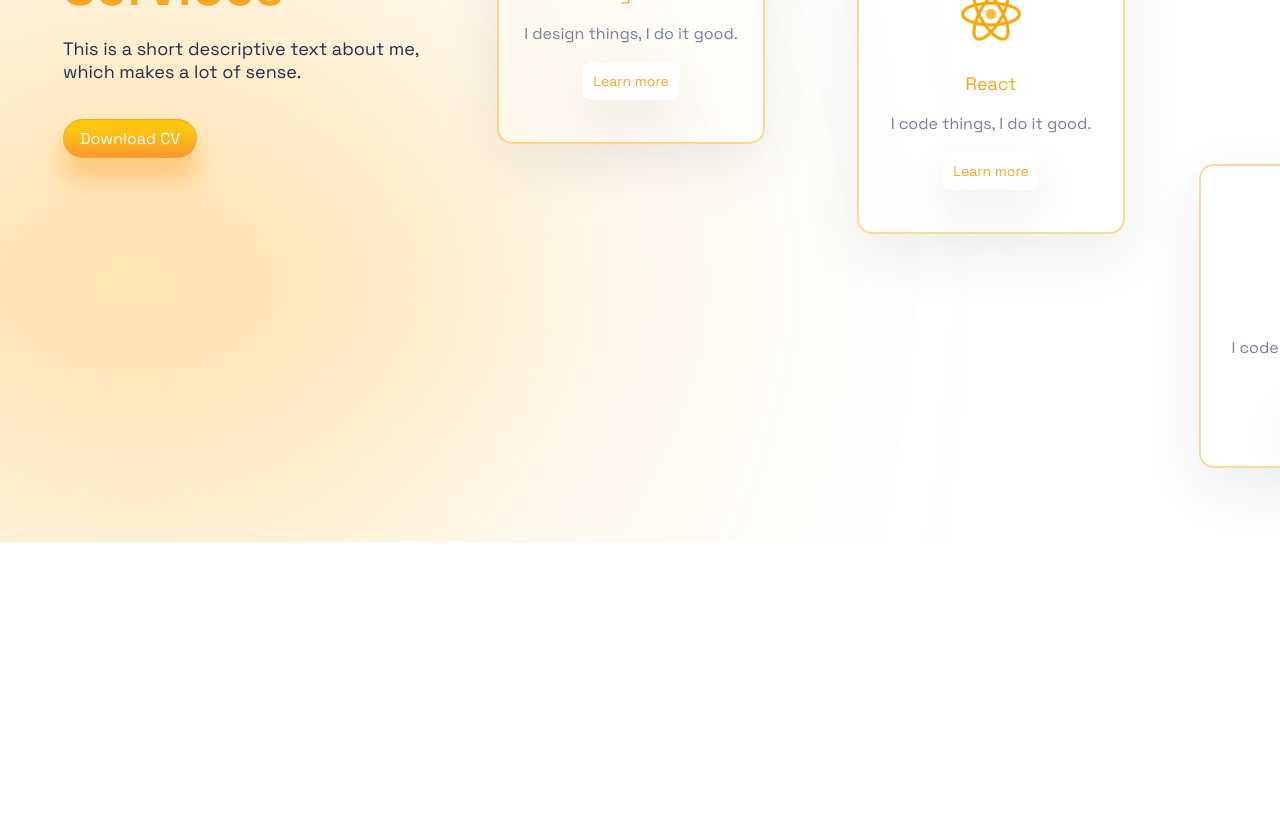
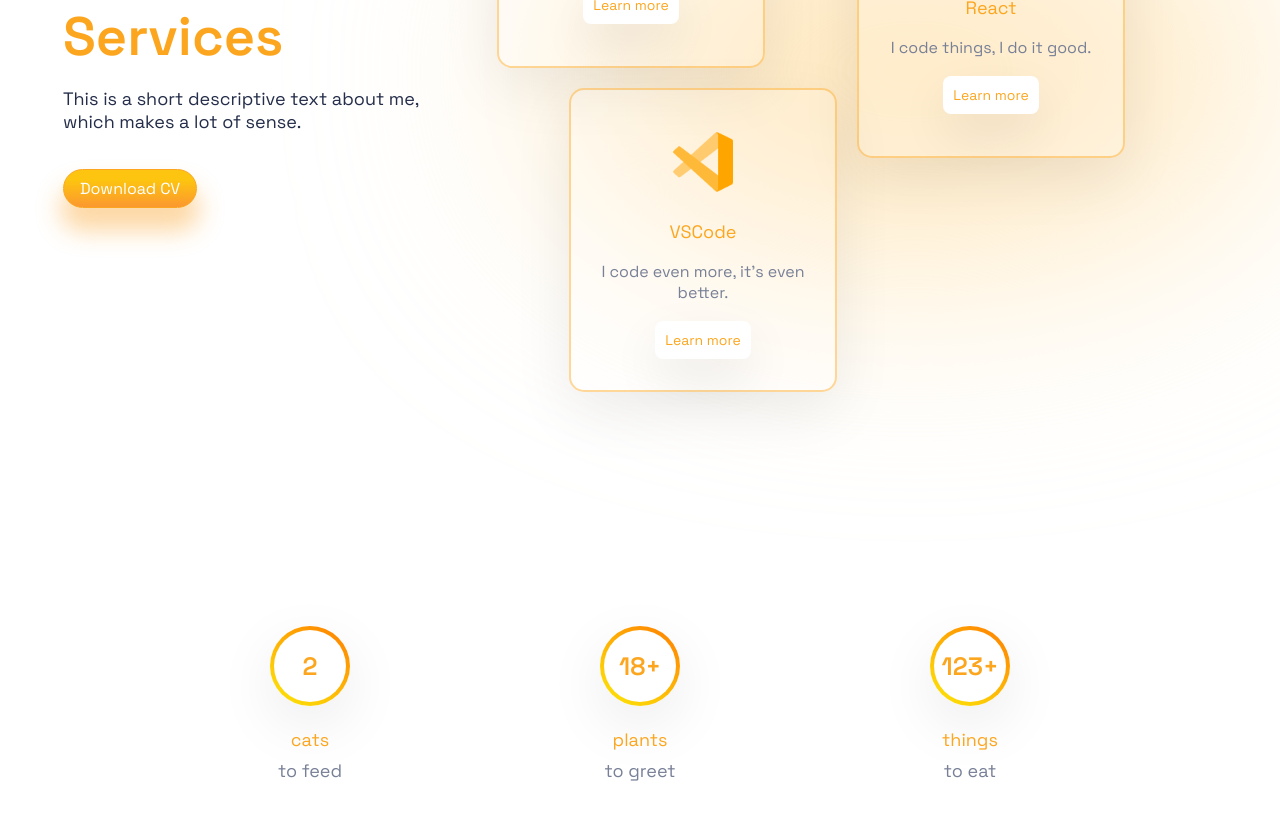
Before and after one commit to if-stella/Animated-Landing, a React (Create React App) app: page / in a window 1280 px wide. Shown: the part 1020-1840 px from the top of the page. Before the commit the page ends 1562 px from the top, so only its background shows below. Built offline with nearby package versions, Linux system fonts and the light colour scheme.

Commit message:
Services and experience section done.

```diff
--- a/src/App.js
+++ b/src/App.js
@@ -1,10 +1,9 @@
 import Navbar from "./components/Navbar/Navbar";
 import Intro from "./components/Intro/Intro";
 import Services from "./components/Services/Services";
+import Experience from "./components/Experience/Experience";
 
 import './App.css'
-
-
 
 function App() {
   return (
@@ -12,6 +11,7 @@ function App() {
       <Navbar />
       <Intro />
       <Services />
+      <Experience />
     </div>
   );
 }
--- a/src/components/Card/Card.css
+++ b/src/components/Card/Card.css
@@ -1,5 +1,5 @@
 .card {
-  background: rgba(255, 255, 255, 0.25);
+  background: rgba(255, 255, 255, 0.15);
   display:flex;
   flex-direction: column;
   box-shadow: var(--boxShadow);
@@ -37,3 +37,8 @@
   font-size: 14px;
   color: var(--orange);
 }
+
+.card:hover {
+  background: white;
+  border: 2px solid white;
+}
--- /dev/null
+++ b/src/components/Experience/Experience.css
@@ -0,0 +1,53 @@
+.experience {
+  display: flex;
+  justify-content: center;
+  align-items: center;
+  gap: 5rem;
+  height:75vh;
+}
+
+.achievement {
+  display:flex;
+  flex-direction: column;
+  text-align: center;
+  width: 30vh;
+  justify-content: center;
+  align-items:center;
+  gap:8px;
+}
+
+.achievement span:nth-of-type(2){
+  color: var(--gray);
+}
+
+.achievement span:nth-of-type(1){
+  color: var(--orange);
+}
+
+.circle {
+  background: rgb(255, 255, 255);
+  width:4rem;
+  height:4rem;
+  border-radius:100%;
+  display:flex;
+  align-items: center;
+  justify-content: center;
+  font-size: 1.4rem;
+  font-weight:bold;
+  position:relative;
+  margin-bottom: 1rem;
+  color: var(--orange);
+}
+
+.circle::before {
+  border-radius: 100%;
+  background-image: linear-gradient(36deg, rgba(253,232,7,1) 0%, rgba(253,200,7,1) 32%, rgba(255,130,0,1) 95%);
+  content:'';
+  top: -4px;
+  left: -4px;
+  right: -4px;
+  bottom: -4px;
+  z-index:-1;
+  box-shadow: var(--boxShadow);
+  position: absolute;
+}
--- /dev/null
+++ b/src/components/Experience/Experience.jsx
@@ -0,0 +1,26 @@
+import React from 'react'
+import './Experience.css'
+
+const Experience = () => {
+  return (
+    <div className="experience">
+      <div className="achievement">
+        <div className="circle">2</div>
+        <span>cats</span>
+        <span>to feed</span>
+      </div>
+      <div className="achievement">
+        <div className="circle">18+</div>
+        <span>plants</span>
+        <span>to greet</span>
+      </div>
+      <div className="achievement">
+        <div className="circle">123+</div>
+        <span>things</span>
+        <span>to eat</span>
+      </div>
+    </div>
+  )
+}
+
+export default Experience
--- a/src/components/Intro/Intro.css
+++ b/src/components/Intro/Intro.css
@@ -1,6 +1,6 @@
 .intro {
   display:flex;
-  height: 77vh;
+  height: 75vh;
   padding: 2rem 3.5rem;
 }
 
@@ -92,9 +92,9 @@
   width: 40rem;
   height: 24rem;
   border-radius: 50%;
-  background: #ffd484;
+  background: #ffe7b9;
   z-index: -1;
   top: 13%;
-  left: 10%;
+  left: -10%;
   filter: blur(125px);
 }
--- a/src/components/Intro/Intro.jsx
+++ b/src/components/Intro/Intro.jsx
@@ -33,6 +33,7 @@ const Intro = () => {
           </a>
         </div>
       </div>
+      <div className="i-blur">yuhu</div>
       <div className="i-right">
         <img src={Vector1} alt="Vector1"/>
         <img src={Vector2} alt="Vector2"/>
@@ -44,7 +45,6 @@ const Intro = () => {
         <div style={{top: '18rem', left: '0rem'}}>
           <Floatingdiv image={thumbup} txt1="Best" txt2="practice" />
         </div>
-        <div className="i-blur">yuhu</div>
       </div>
     </div>
   )
--- a/src/components/Services/Services.css
+++ b/src/components/Services/Services.css
@@ -1,14 +1,13 @@
 .services {
   display: flex;
   padding: 2rem 3.5rem;
-  height: 90vh;
   align-items:center;
+  height:75vh;
 }
 
 .s-left {
   flex:1;
   position:relative;
-  flex-direction: column;
 }
 
 .s-text {
@@ -48,11 +47,10 @@
 .s-blur {
   position: relative;
   width: 40rem;
-  height: 14rem;
+  height:20rem;
   border-radius: 50%;
-  background: #ffa500;
+  background:rgb(255, 230, 185);
+  filter: blur(125px);
   z-index: -5;
-  top: -18%;
-  left: -25%;
-  filter: blur(200px);
+  right: -5%;
 }
--- a/src/components/Services/Services.jsx
+++ b/src/components/Services/Services.jsx
@@ -15,11 +15,13 @@ const Services = () => {
           <span>Services</span>
           <span>This is a short descriptive text about me,<br/>which makes a lot of sense.</span>
         </div>
+        <div>
         <button className="button s-button">Download CV</button>
+        </div>
+      </div>
       <div className="s-blur"></div>
-      </div>
       <div className="s-right-cards">
-        <div style={{right: '40rem', top: '-17rem'}}>
+      <div style={{right: '40rem', top: '-17rem'}}>
           <Card
           icon = {Figma}
           heading = {'Figma'}
@@ -33,7 +35,7 @@ const Services = () => {
           detail = {'I code things, I do it good.'}
           />
         </div>
-        <div style={{left: '-1rem', top: '1rem'}}>
+        <div style={{right: '36rem', top: '1rem'}}>
           <Card
           icon = {VSCode}
           heading = {'VSCode'}
```
